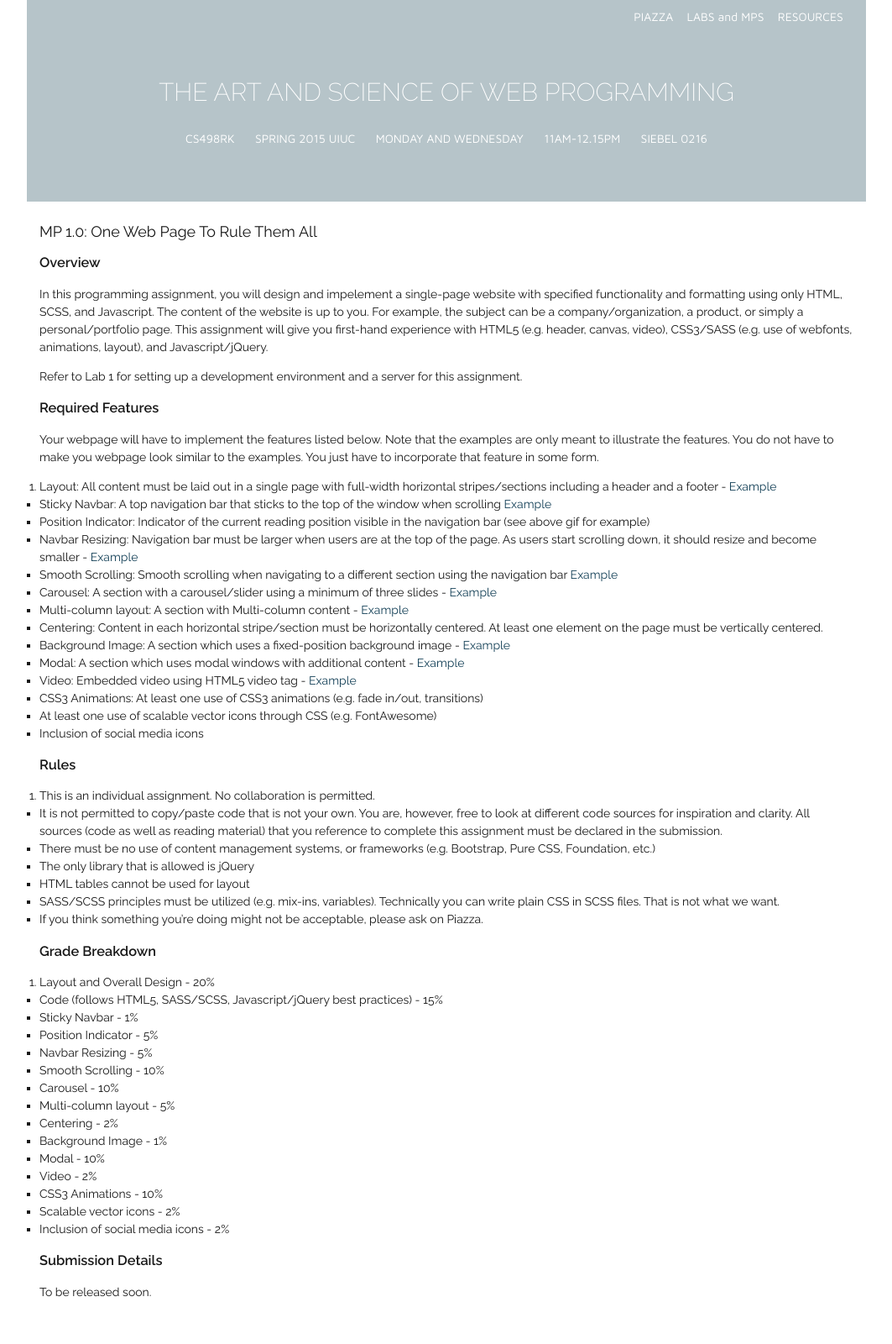
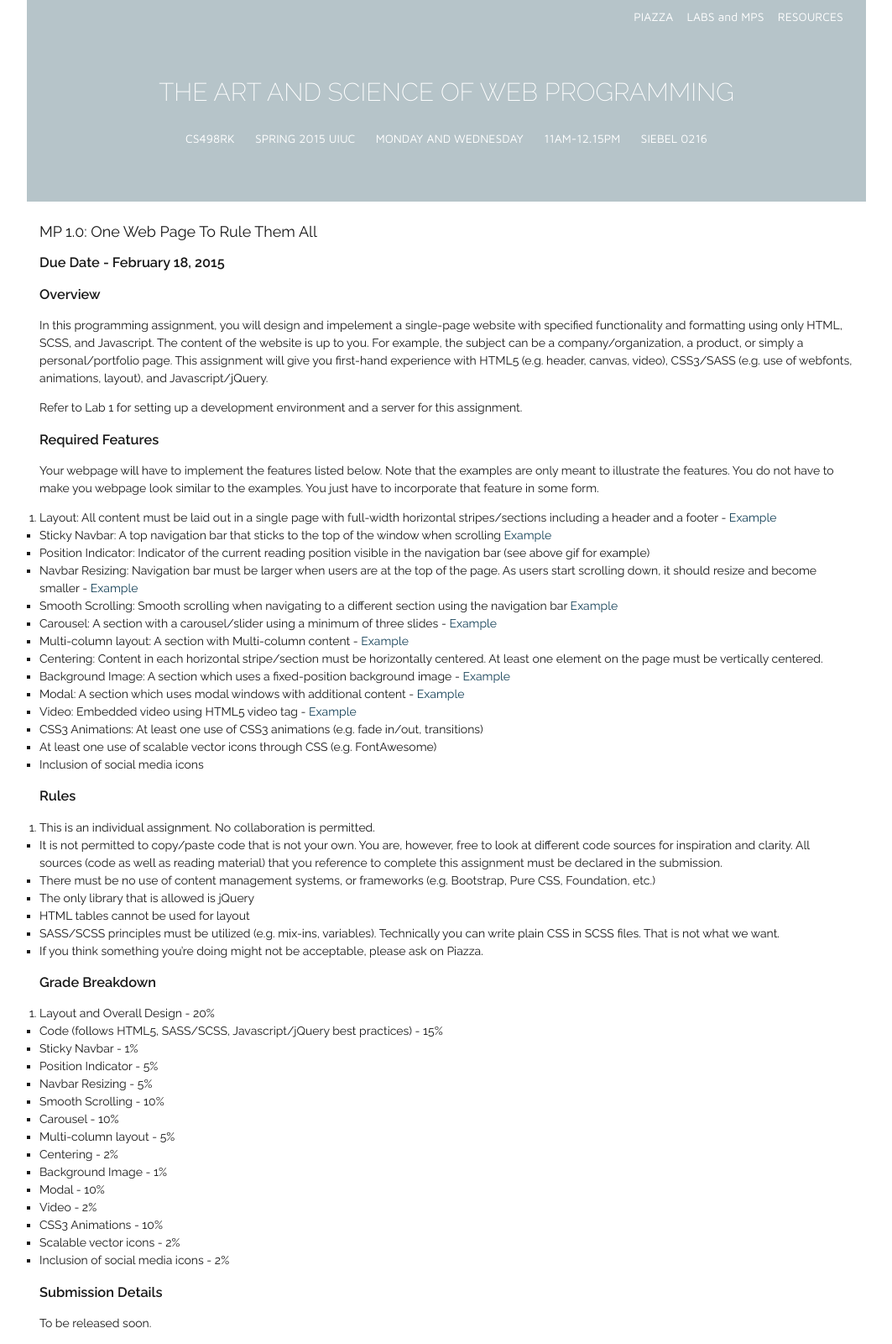
Before and after one commit to biplabdeka/fa2016, a Jekyll site: the page built from _posts/2015-2-8-MP-1.md, in a window 1280 px wide. Shown: the whole page at 84% size, without its empty margins (108-1171 px from the left). Built offline with Jekyll 4.4.1, drawn with Linux system fonts in a browser that asks for light colours; nearby versions of some CDN libraries; Markdown is read by kramdown in place of the engine named in the settings; before the commit the page ends 1563 px from its top, so only the background shows below that.

Commit message:
Update 2015-2-8-MP-1.md

```diff
--- a/_posts/2015-2-8-MP-1.md
+++ b/_posts/2015-2-8-MP-1.md
@@ -4,6 +4,7 @@ title: "MP 1.0: One Web Page To Rule Them All"
 due: Feb 18, 11.59PM CST
 <!-- permalink: lab1.html -->
 ---
+### Due Date - February 18, 2015
 
 ###Overview
 In this programming assignment, you will design and impelement a single-page website with specified functionality and formatting using only HTML, SCSS, and Javascript. The content of the website is up to you. For example, the subject can be a company/organization, a product, or simply a personal/portfolio page. This assignment will give you first-hand experience with HTML5 (e.g. header, canvas, video), CSS3/SASS (e.g. use of webfonts, animations, layout), and Javascript/jQuery.
```
